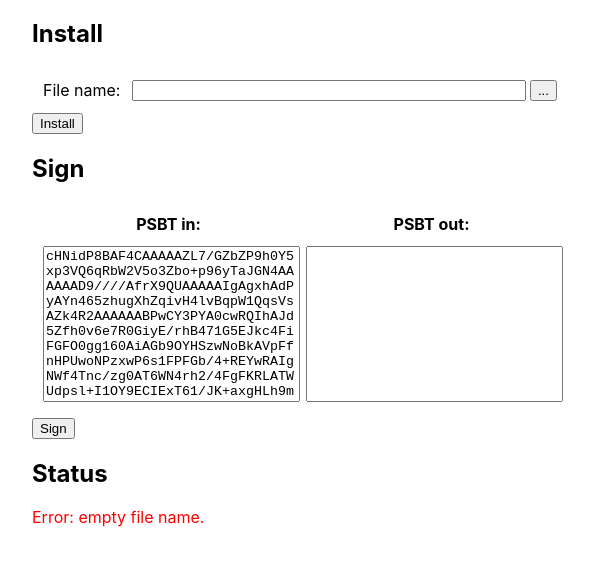
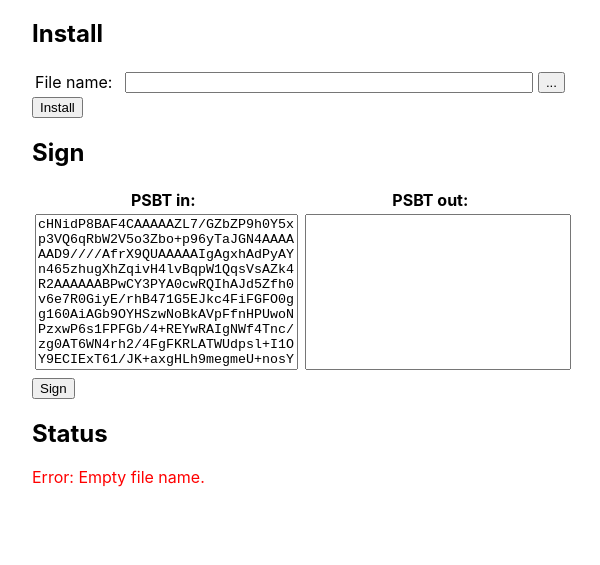
Before and after one commit to eehlers/my-app, an Electron app: page src/index.html in a window 600 px wide. Both pictures are taken after a click on the button "Install". Shown: the part 95-660 px from the top of the page. Drawn offline with Linux system fonts and the light colour scheme; no server answers.

Commit message:
formatting

```diff
--- a/src/index.html
+++ b/src/index.html
@@ -10,23 +10,23 @@
   <body>
     <h1>CheckSig</h1>
     <h2>Install</h2>
-    <table style="width:100%;border-spacing:10px">
+    <table style="width:100%">
         <tr>
-            <td style="white-space: nowrap">File name:</td>
-            <td style="width:100%"><input type="text" id="fileName" style="width:100%"></td>
+            <td style="white-space:nowrap">File name:</td>
+            <td style="width:100%;padding-left:10px;padding-right:10px"><input type="text" id="fileName" style="width:100%"></td>
             <td><button id="selectBtn">...</button></td>
         </tr>
     </table>
     <button id="installBtn">Install</button>
     <h2>Sign</h2>
-    <table style="width:100%;border-spacing:10px">
+    <table style="width:100%">
         <tr>
             <th>PSBT in:</th>
             <th>PSBT out:</th>
         </tr>
         <tr>
             <td><textarea id="psbtIn" rows="10" style="overflow:auto;resize:none;width:100%"></textarea></td>
-            <td><textarea id="psbtOut" rows="10"  style="overflow:auto;resize:none;width:100%"></textarea></td>
+            <td style="padding-left:10px"><textarea id="psbtOut" rows="10"  style="overflow:auto;resize:none;width:100%"></textarea></td>
         </tr>
     </table>
     <button id="signBtn">Sign</button>
--- a/src/renderer.js
+++ b/src/renderer.js
@@ -48,8 +48,8 @@ document.querySelector('#selectBtn').addEventListener('click', function (event)
 const installBtn = document.querySelector('#installBtn')
 installBtn.addEventListener('click', () => {
     if (!fileName.value) {
-        updateStatus("Error: empty file name.");
-        alert("Error: empty file name.");
+        updateStatus("Error: Empty file name.");
+        alert("Error: Empty file name.");
         return;
     }
     updateStatus("Installing app...");
```
